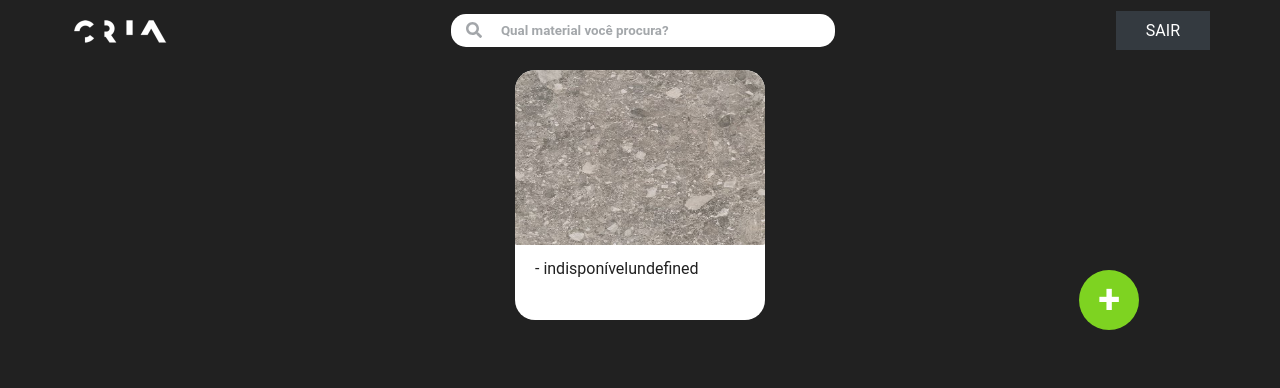
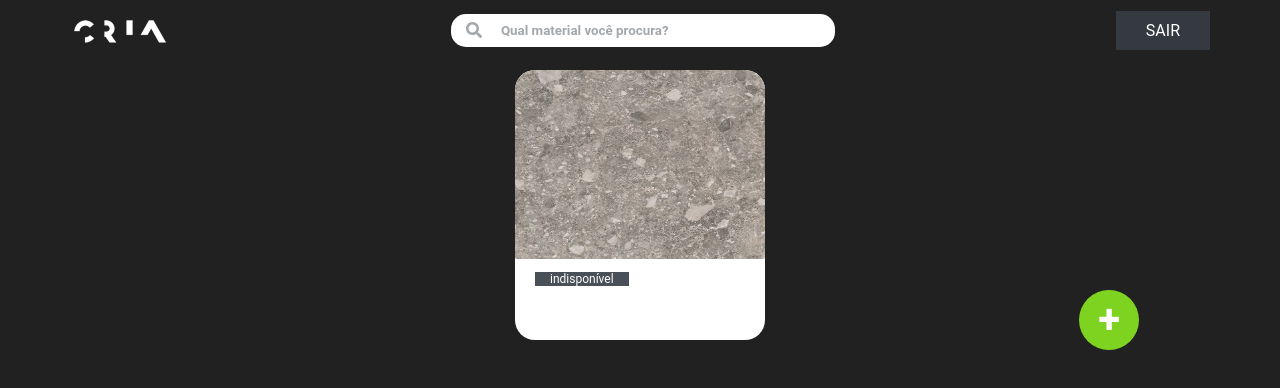
Before and after one commit to jordaoqualho/FullStack-Teste, a React (Create React App) app in the folder front/: page / in a window 1280 px wide. Shown: the top 388 px of the page. Built offline with nearby package versions, Linux system fonts and the light colour scheme; no server answers.

Commit message:
add/dataInativa

```diff
--- a/front/src/components/Modal/EditModal.js
+++ b/front/src/components/Modal/EditModal.js
@@ -101,17 +101,16 @@ export default function EditModal(props) {
   const handleSubmit = (e) => {
     e.preventDefault();
     if (material.ativo === "false") {
-      // console.log(dataAtualFormatada());
       setMaterial({
         ...material,
         dataInativacao: dataAtualFormatada(),
       });
     }
     doPutMaterial();
-    tempAlert("Material Alterado com sucesso!", 3000);
+    tempAlert("Material Alterado com sucesso!", 1500);
     setTimeout(function () {
       window.location.reload();
-    }, 3000);
+    }, 1500);
   };
 
   function dataAtualFormatada() {
@@ -129,7 +128,6 @@ export default function EditModal(props) {
       [event.target.name]: event.target.value,
     };
     setMaterial(novoMaterial);
-    console.log(novoMaterial);
   };
 
   return (
@@ -173,7 +171,15 @@ export default function EditModal(props) {
             Indisponível
           </option>
         </Select>
-        <p>{material.dataInativacao}</p>
+        <h2>Data de Inativação</h2>
+        <Input
+          readOnly
+          type="text"
+          name="descricao"
+          value={material.dataInativacao}
+          onChange={handleChange}
+          required
+        />
         <Buttons>
           <button>Confirmar</button>
           <button type="button">
--- a/front/src/components/Modal/NewModal.js
+++ b/front/src/components/Modal/NewModal.js
@@ -50,6 +50,14 @@ export default function NewModal(props) {
     // eslint-disable-next-line react-hooks/exhaustive-deps
   }, []);
 
+  useEffect(() => {
+    if (material.ativo === "false") {
+      setMaterial({ ...material, dataInativacao: dataAtualFormatada() });
+    } else {
+      setMaterial({ ...material, dataInativacao: "Material está ativo!" });
+    }
+    // eslint-disable-next-line react-hooks/exhaustive-deps
+  }, [material.ativo]);
   const handleModal = () => {
     if (aberto) {
       document.getElementById("modal-container").style.display = "none";
@@ -97,16 +105,7 @@ export default function NewModal(props) {
       ...material,
       [event.target.name]: event.target.value,
     };
-    const data = dataAtualFormatada();
-    console.log(data);
-    if (material.ativo === "false") {
-      setMaterial({
-        ...material,
-        dataInativacao: "data",
-      });
-    }
-    setMaterial(material);
-    console.log(novoMaterial);
+    setMaterial(novoMaterial);
   };
 
   return (
@@ -139,12 +138,21 @@ export default function NewModal(props) {
         <Select
           name="ativo"
           onChange={handleChange}
+          required
           defaultValue="true"
-          required
         >
           <option value="true">Disponível</option>
           <option value="false">Indisponível</option>
         </Select>
+        <h2>Data de Inativação</h2>
+        <Input
+          readOnly
+          type="text"
+          name="descricao"
+          value={material.dataInativacao}
+          onChange={handleChange}
+          required
+        />
         <Buttons>
           <button>Confirmar</button>
           <button type="button">
--- a/front/src/components/Modal/Style.js
+++ b/front/src/components/Modal/Style.js
@@ -12,7 +12,7 @@ export const ModalContainer = styled.div`
 `;
 
 export const Modal = styled.form`
-  width: 40%;
+  width: 50%;
   display: flex;
   flex-direction: column;
   padding: 50px;
--- a/front/src/components/Modal/Style2.js
+++ b/front/src/components/Modal/Style2.js
@@ -12,7 +12,7 @@ export const ModalContainer = styled.div`
 `;
 
 export const Modal = styled.form`
-  width: 40%;
+  width: 50%;
   display: flex;
   flex-direction: column;
   padding: 50px;
--- a/front/src/pages/HomePage/Home.js
+++ b/front/src/pages/HomePage/Home.js
@@ -48,13 +48,13 @@ export const Home = () => {
           >
             <img src={pedra} alt="" />
             <MaterialText>
+              {row.ativo === "true" ? (
+                <span id="on">disponível</span>
+              ) : (
+                <span id="off">indisponível</span>
+              )}
               <h2>{row.descricao}</h2>
-              <p>
-                {row.marca} -{" "}
-                {row.ativo === "true"
-                  ? "disponível"
-                  : "indisponível" + row.dataInativacao}
-              </p>
+              <p>{row.marca}</p>
               <p></p>
             </MaterialText>
           </Material>
--- a/front/src/pages/HomePage/Style.js
+++ b/front/src/pages/HomePage/Style.js
@@ -37,7 +37,7 @@ export const Material = styled.div`
   border-radius: 20px;
   color: #212121;
   cursor: pointer;
-  height: 250px;
+  height: 270px;
   margin: 10px 10px;
   width: 250px;
   img {
@@ -48,7 +48,21 @@ export const Material = styled.div`
 `;
 
 export const MaterialText = styled.div`
-  padding: 10px 20px;
+  span {
+    font-size: 12px;
+    color: white;
+    padding: 0px 15px;
+  }
+  #on {
+    background-color: #7ed321;
+  }
+  #off {
+    background-color: #495057;
+  }
+  padding: 5px 20px;
+  h2 {
+    margin-bottom: -5px;
+  }
 `;
 
 export const AdderContainer = styled.div`
```
Also changed, not shown: 1 other file (tests, documents, lock files or other folders).
